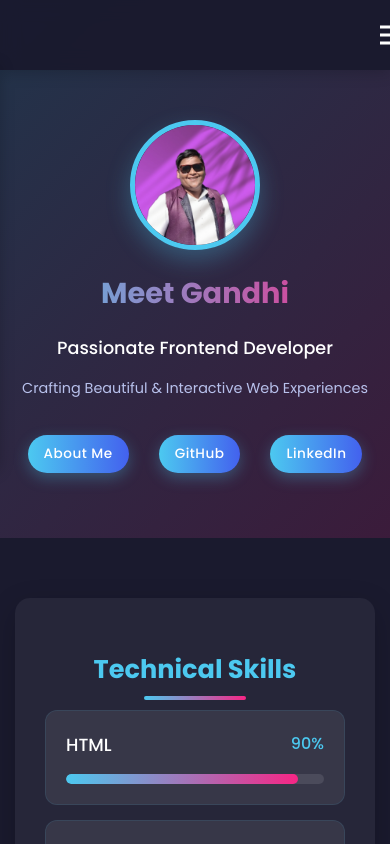
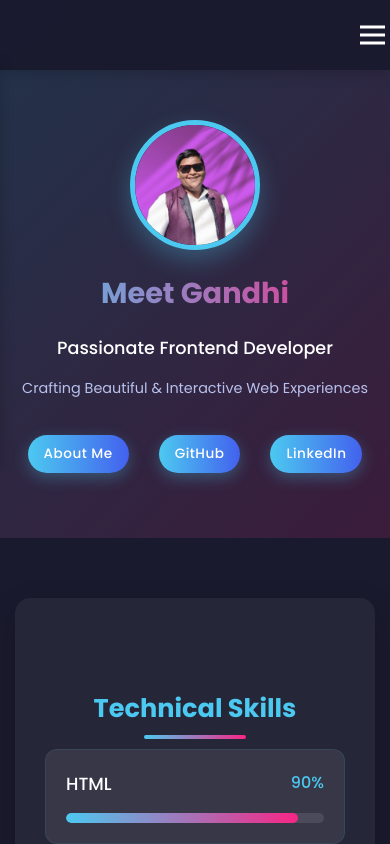
Before and after one commit to httpMeet/PortfolioWebsite, a React (Vite) app: page / in a window 390 px wide. Shown: the top 844 px of the page. Built offline with nearby package versions, Linux system fonts and the light colour scheme.

Commit message:
Added Mobile View

```diff
--- a/src/enhanced-styles.css
+++ b/src/enhanced-styles.css
@@ -8,6 +8,9 @@ body {
   flex-direction: column;
   min-height: 100vh;
   line-height: 1.6;
+}
+h2 {
+  margin-top: 60px;
 }
 
 /* Navigation Styles */
@@ -700,7 +703,7 @@ footer::before {
   }
 
   .hamburger {
-    right: 15px;
+    right: 35px;
   }
 
   .nav-menu {
@@ -1089,7 +1092,7 @@ footer::before {
 
 @media screen and (max-width: 480px) {
   .hamburger {
-    right: 15px;
+    right: 35px;
   }
 
   .nav-menu {
```
